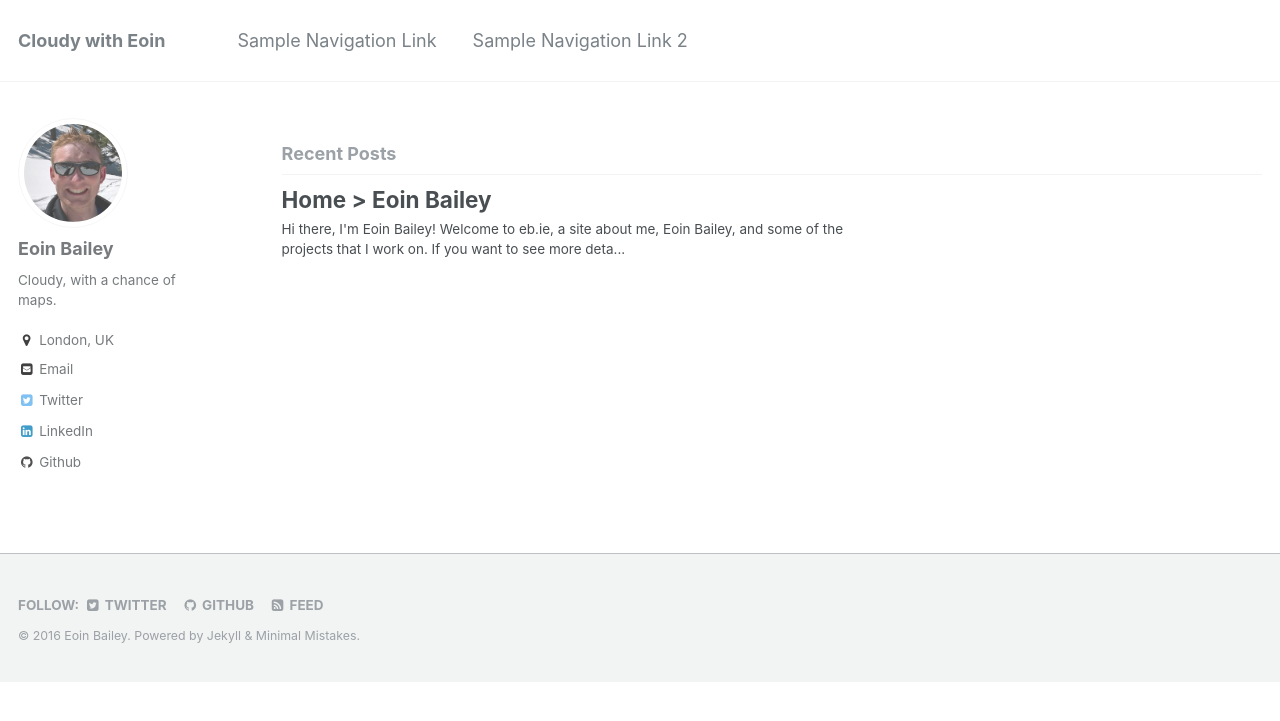
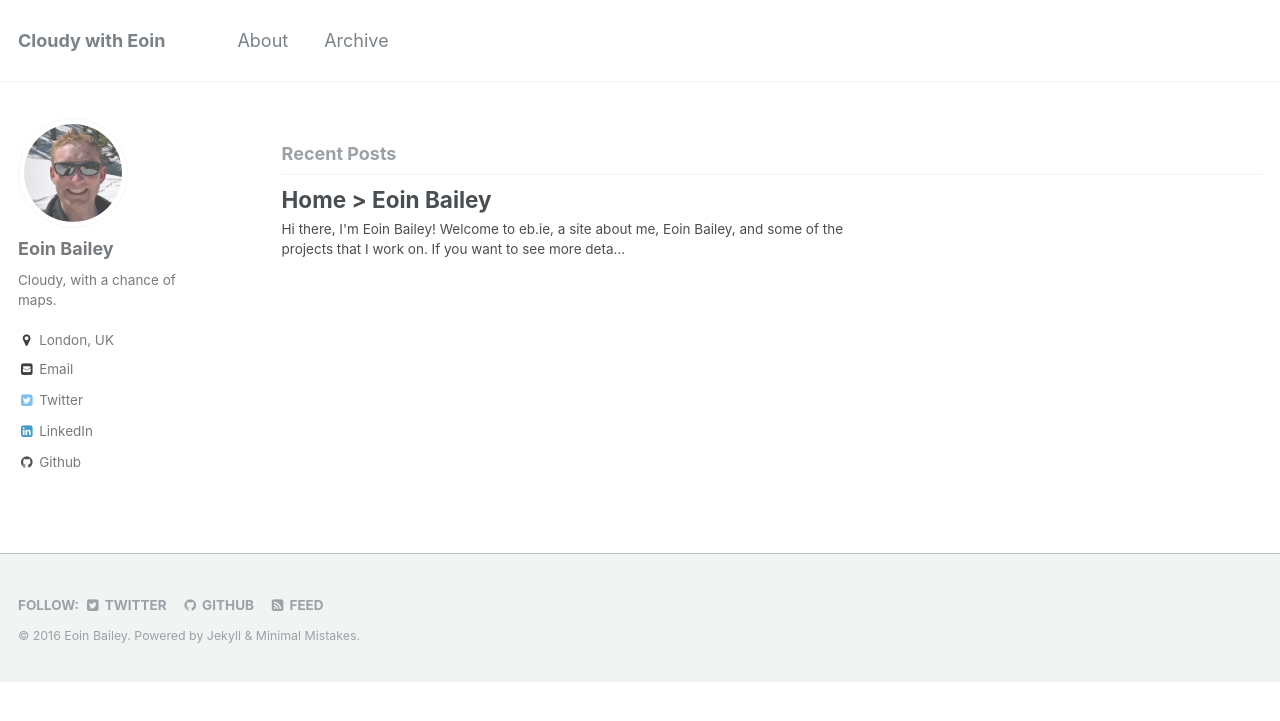
Before and after one commit to baileye/baileye.github.io, a Jekyll site: the page built from index.html, in a window 1280 px wide. Shown: the top 721 px of the page. Built offline with Jekyll 4.4.1, drawn with Linux system fonts in a browser that asks for light colours; the list of posts is cut into pages by our own code.

Commit message:
change nav

```diff
--- a/_data/navigation.yml
+++ b/_data/navigation.yml
@@ -1,7 +1,7 @@
 # main links links
 main:
-  - title: "Sample Navigation Link"
-    url: https://mmistakes.github.io/minimal-mistakes/docs/navigation/
+  - title: "About"
+    url: /about
 
-  - title: "Sample Navigation Link 2"
-    url: /
+  - title: "Archive"
+    url: /archive
```
